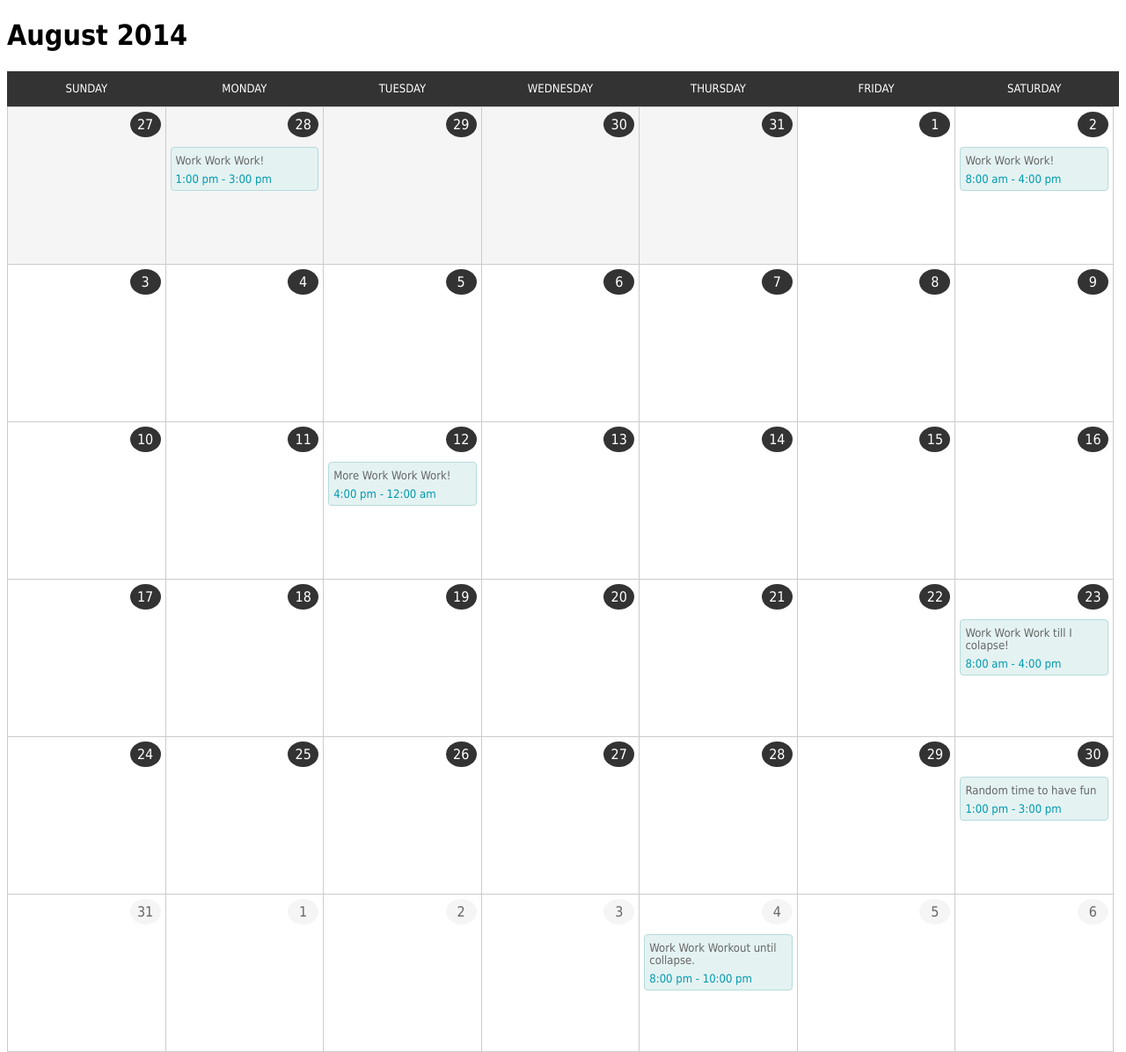
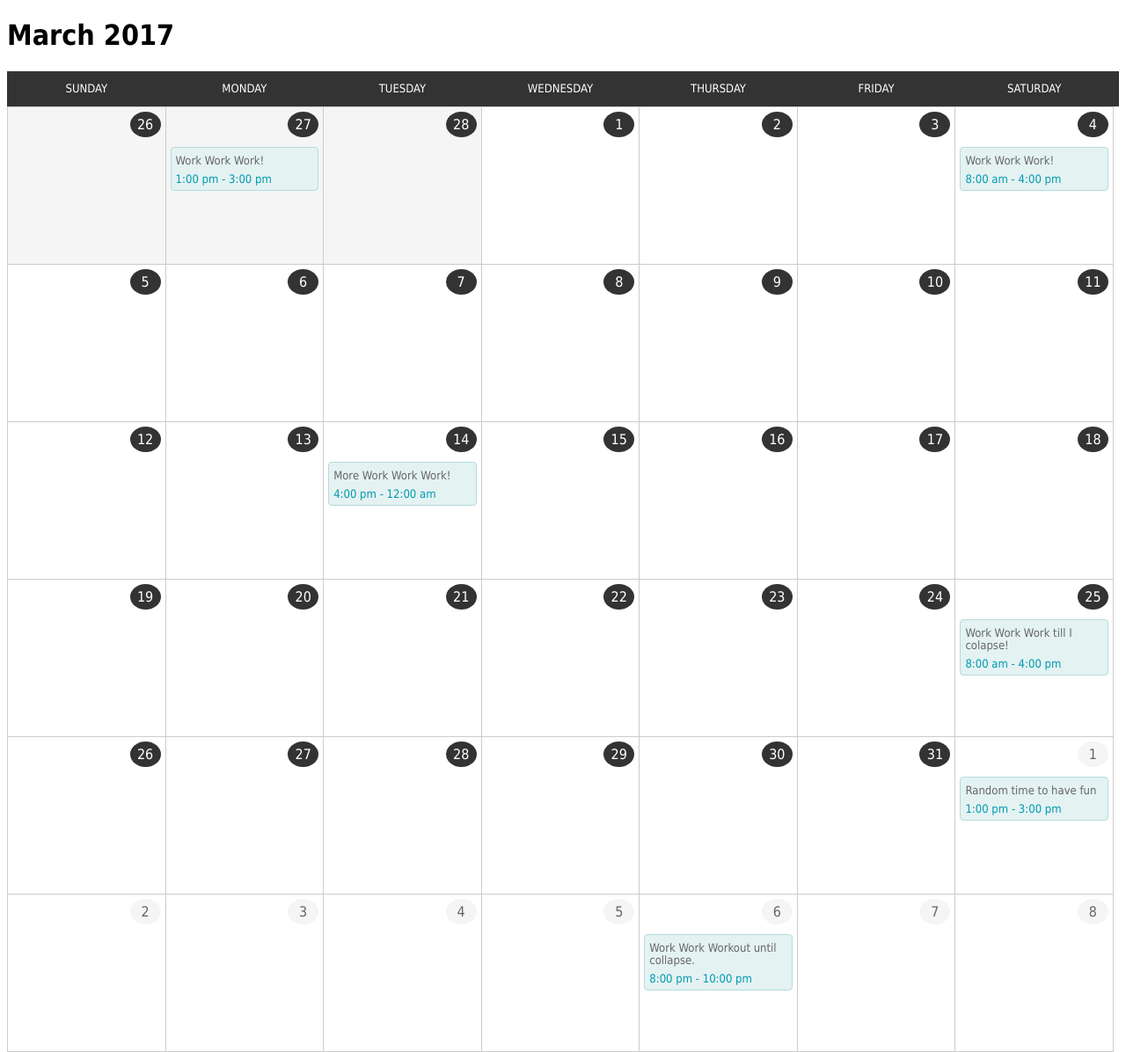
Before and after one commit to coffeeteer/cogen-calendar, a website: page index.html in a window 1280 px wide. Shown: the whole page at 88% size. Drawn offline with Linux system fonts and the light colour scheme.

Commit message:
the calendar is now made for march

```diff
--- a/index.html
+++ b/index.html
@@ -1,7 +1,7 @@
 <!DOCTYPE html>
 <html>
 <head>
-	<title>Calendar Experiment - August 2014</title>
+	<title>Calendar Experiment - March 2017</title>
 	<meta charset="utf-8" name="viewport" content="width-device-width, initial-scale=1">
 	<link rel="stylesheet" type="text/css" href="css/style.css">
 	<link rel="stylesheet" type="text/css" href="css/responsive.css">
@@ -9,7 +9,7 @@
 <body>
 	<div id="calendar-wrap">
 		<header>
-			<h1>August 2014</h1>
+			<h1>March 2017</h1>
 		</header>
 		<div id="calendar">
 			<ul class="weekdays">
@@ -23,10 +23,10 @@
 			</ul>
 			<ul class="days">
 				<li class="day other-month">
-					<div class="date">27</div>
+					<div class="date">26</div>
 				</li>
 				<li class="day other-month">
-					<div class="date">28</div>
+					<div class="date">27</div>
 					<div class="event">
 						<div class="event-desc">
 							Work Work Work!
@@ -37,19 +37,19 @@
 					</div>
 				</li>
 				<li class="day other-month">
-					<div class="date">29</div>
-				</li>
-				<li class="day other-month">
-					<div class="date">30</div>
-				</li>
-				<li class="day other-month">
-					<div class="date">31</div>
+					<div class="date">28</div>
 				</li>
 				<li class="day">
 					<div class="date">1</div>
 				</li>
 				<li class="day">
 					<div class="date">2</div>
+				</li>
+				<li class="day">
+					<div class="date">3</div>
+				</li>
+				<li class="day">
+					<div class="date">4</div>
 					<div class="event">
 						<div class="event-desc">
 							Work Work Work!
@@ -62,12 +62,6 @@
 			</ul>
 			<ul class="days">
 				<li class="day ">
-					<div class="date">3</div>
-				</li>
-				<li class="day">
-					<div class="date">4</div>
-				</li>
-				<li class="day">
 					<div class="date">5</div>
 				</li>
 				<li class="day">
@@ -82,16 +76,22 @@
 				<li class="day">
 					<div class="date">9</div>
 				</li>
-			</ul>
-			<ul class="days">
-				<li class="day ">
+				<li class="day">
 					<div class="date">10</div>
 				</li>
 				<li class="day">
 					<div class="date">11</div>
 				</li>
+			</ul>
+			<ul class="days">
+				<li class="day ">
+					<div class="date">12</div>
+				</li>
 				<li class="day">
-					<div class="date">12</div>
+					<div class="date">13</div>
+				</li>
+				<li class="day">
+					<div class="date">14</div>
 					<div class="event">
 						<div class="event-desc">
 							More Work Work Work!
@@ -102,26 +102,20 @@
 					</div>
 				</li>
 				<li class="day">
-					<div class="date">13</div>
-				</li>
-				<li class="day">
-					<div class="date">14</div>
-				</li>
-				<li class="day">
 					<div class="date">15</div>
 				</li>
 				<li class="day">
 					<div class="date">16</div>
 				</li>
-			</ul>
-			<ul class="days">
-				<li class="day ">
+				<li class="day">
 					<div class="date">17</div>
 				</li>
 				<li class="day">
 					<div class="date">18</div>
 				</li>
-				<li class="day">
+			</ul>
+			<ul class="days">
+				<li class="day ">
 					<div class="date">19</div>
 				</li>
 				<li class="day">
@@ -135,6 +129,12 @@
 				</li>
 				<li class="day">
 					<div class="date">23</div>
+				</li>
+				<li class="day">
+					<div class="date">24</div>
+				</li>
+				<li class="day">
+					<div class="date">25</div>
 					<div class="event">
 						<div class="event-desc">
 							Work Work Work till I colapse!
@@ -147,12 +147,6 @@
 			</ul>
 			<ul class="days">
 				<li class="day ">
-					<div class="date">24</div>
-				</li>
-				<li class="day">
-					<div class="date">25</div>
-				</li>
-				<li class="day">
 					<div class="date">26</div>
 				</li>
 				<li class="day">
@@ -166,6 +160,12 @@
 				</li>
 				<li class="day">
 					<div class="date">30</div>
+				</li>
+				<li class="day">
+					<div class="date">31</div>
+				</li>
+				<li class="day">
+					<div class="date other-month">1</div>
 					<div class="event">
 						<div class="event-desc">
 							Random time to have fun
@@ -178,12 +178,6 @@
 			</ul>
 			<ul class="days">
 				<li class="day ">
-					<div class="date other-month">31</div>
-				</li>
-				<li class="day">
-					<div class="date other-month">1</div>
-				</li>
-				<li class="day">
 					<div class="date other-month">2</div>
 				</li>
 				<li class="day">
@@ -191,6 +185,12 @@
 				</li>
 				<li class="day">
 					<div class="date other-month">4</div>
+				</li>
+				<li class="day">
+					<div class="date other-month">5</div>
+				</li>
+				<li class="day">
+					<div class="date other-month">6</div>
 					<div class="event">
 						<div class="event-desc">
 							Work Work Workout until collapse.
@@ -201,10 +201,10 @@
 					</div>
 				</li>
 				<li class="day">
-					<div class="date other-month">5</div>
+					<div class="date other-month">7</div>
 				</li>
 				<li class="day">
-					<div class="date other-month">6</div>
+					<div class="date other-month">8</div>
 				</li>
 			</ul>
 		</div>
```
